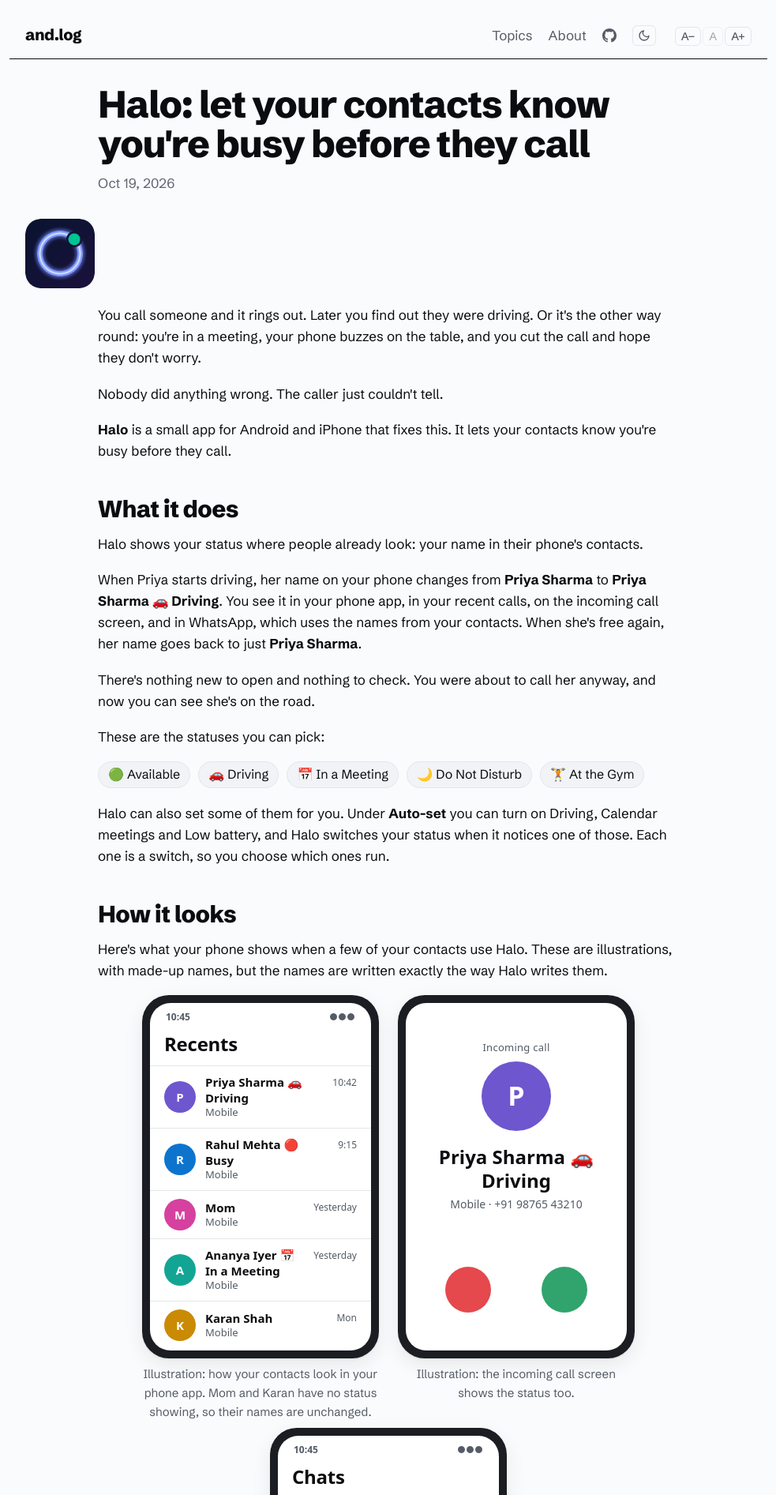
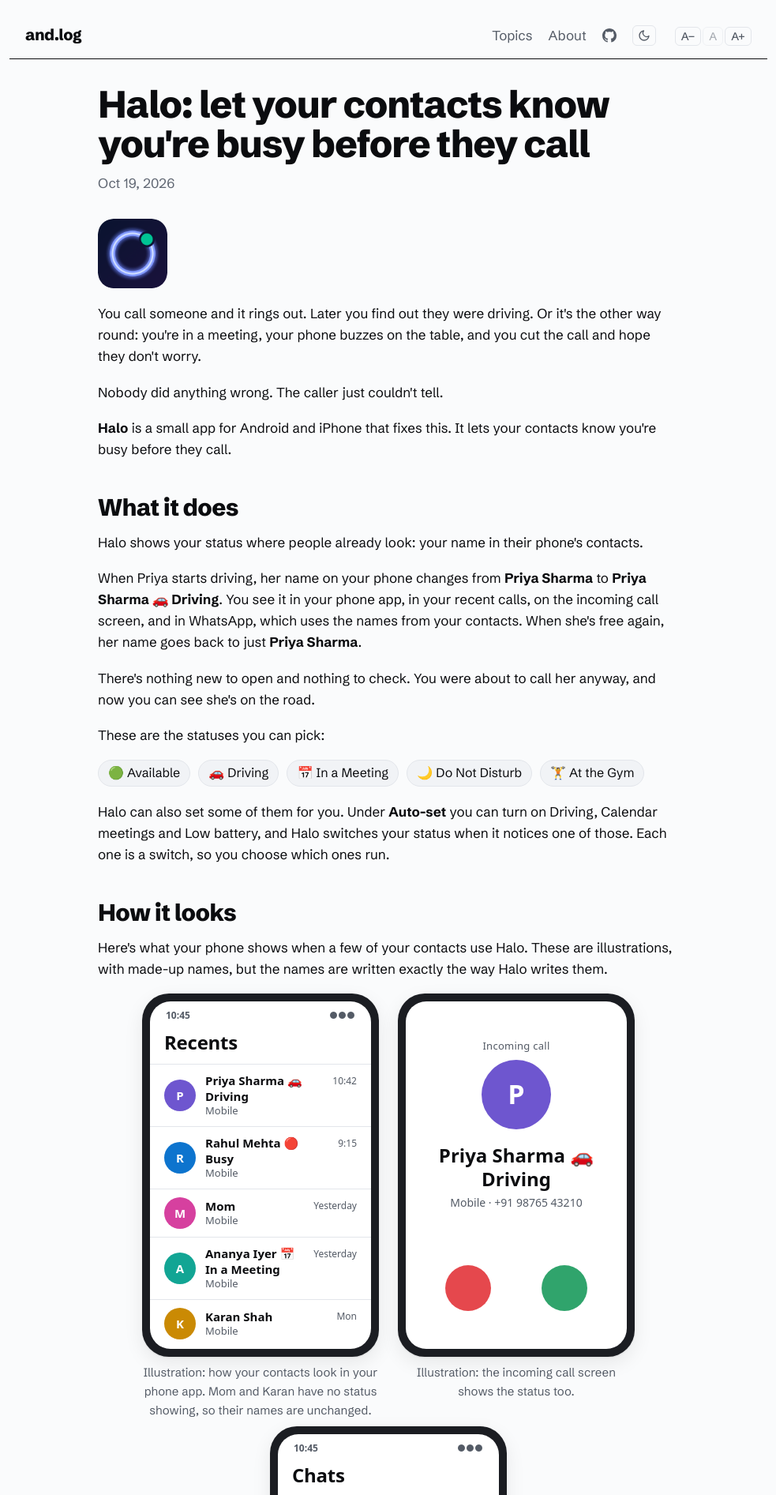
Before and after one commit to and/and.github.io, a Jekyll site: the page built from halo/index.html, in a window 1280 px wide. Shown: the top 1893 px of the page at 79% size, without its empty margins (148-1131 px from the left). Built offline with Jekyll 4.4.1, drawn with Linux system fonts in a browser that asks for light colours.

Commit message:
fix(halo): keep the app icon in the text column
The icon's own margin overrode the layout's auto side margins, so it sat
at the left edge of the full-width post body.

Co-Authored-By: Claude Opus 5.5 <noreply@anthropic.com>

```diff
--- a/halo/index.html
+++ b/halo/index.html
@@ -40,7 +40,7 @@ sitemap: false
 .post-content .halo-shot{display:block;width:100%;height:auto;border-radius:22px;border:1px solid var(--rule)}
 .post-content .halo-wide-shot{display:block;width:100%;max-width:358px;height:auto;margin:0 auto;border-radius:14px;border:1px solid var(--rule)}
 .halo-row figcaption,.halo-fig figcaption{text-align:center}
-.halo-icon{display:block;width:88px;height:88px;border-radius:22.5%;margin:0 0 20px}
+.halo-icon{display:block;width:88px;height:88px;border-radius:22.5%;margin:0}
 .halo-statuses{list-style:none;padding-left:0!important;display:flex;flex-wrap:wrap;gap:8px 10px}
 .halo-statuses li{background:var(--subtle);border:1px solid var(--rule);border-radius:999px;padding:3px 12px;font-size:1rem}
 .post-content .halo-get{display:inline-block;background:var(--accent);color:#fff;text-decoration:none;font-weight:700;padding:10px 18px;border-radius:10px}
@@ -48,7 +48,7 @@ sitemap: false
 .post-content .halo-get::after{color:#fff}
 </style>
 
-<img class="halo-icon" src="{{ '/halo/img/icon.png' | relative_url }}" alt="The Halo app icon: a glowing ring with a green dot" width="88" height="88">
+<p><img class="halo-icon" src="{{ '/halo/img/icon.png' | relative_url }}" alt="The Halo app icon: a glowing ring with a green dot" width="88" height="88"></p>
 
 <p>You call someone and it rings out. Later you find out they were driving. Or it's the other way round: you're in a meeting, your phone buzzes on the table, and you cut the call and hope they don't worry.</p>
 
```
